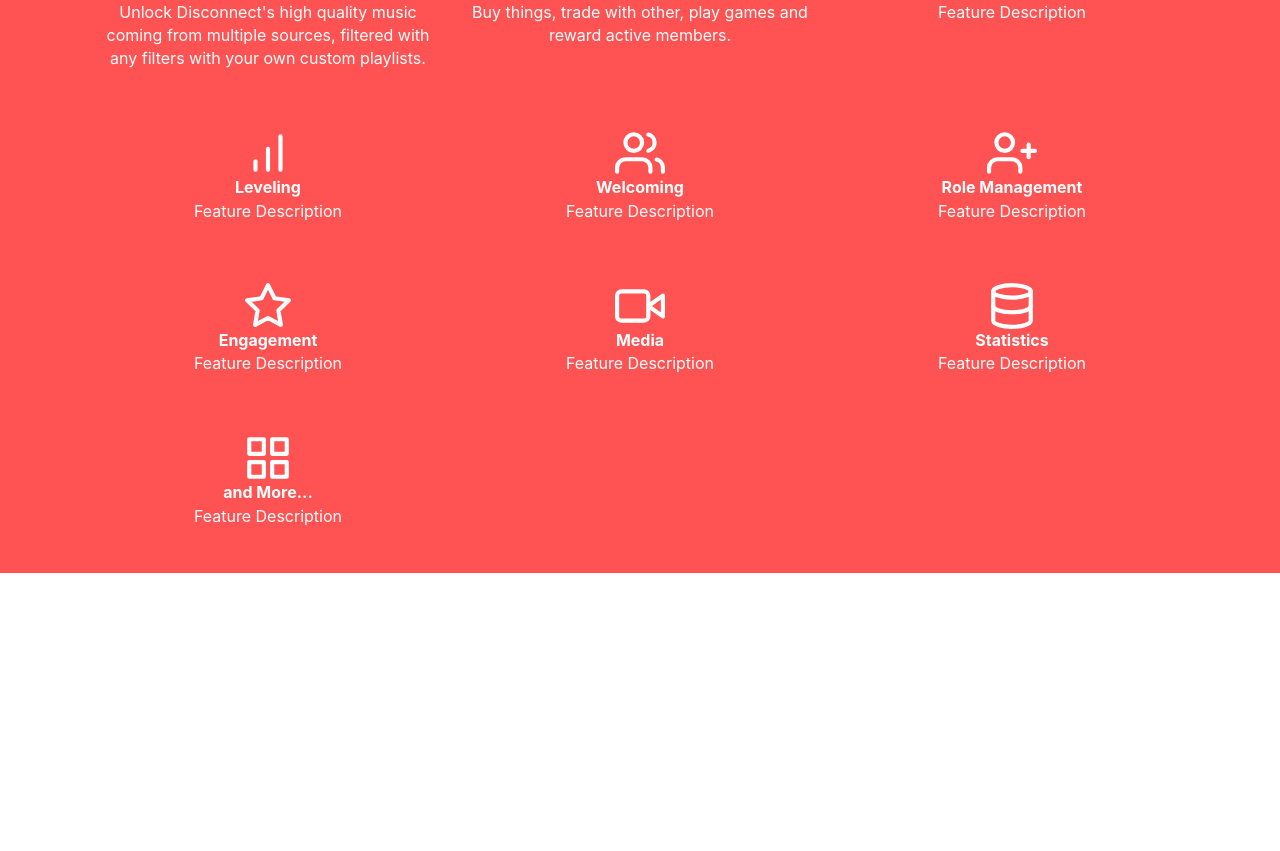
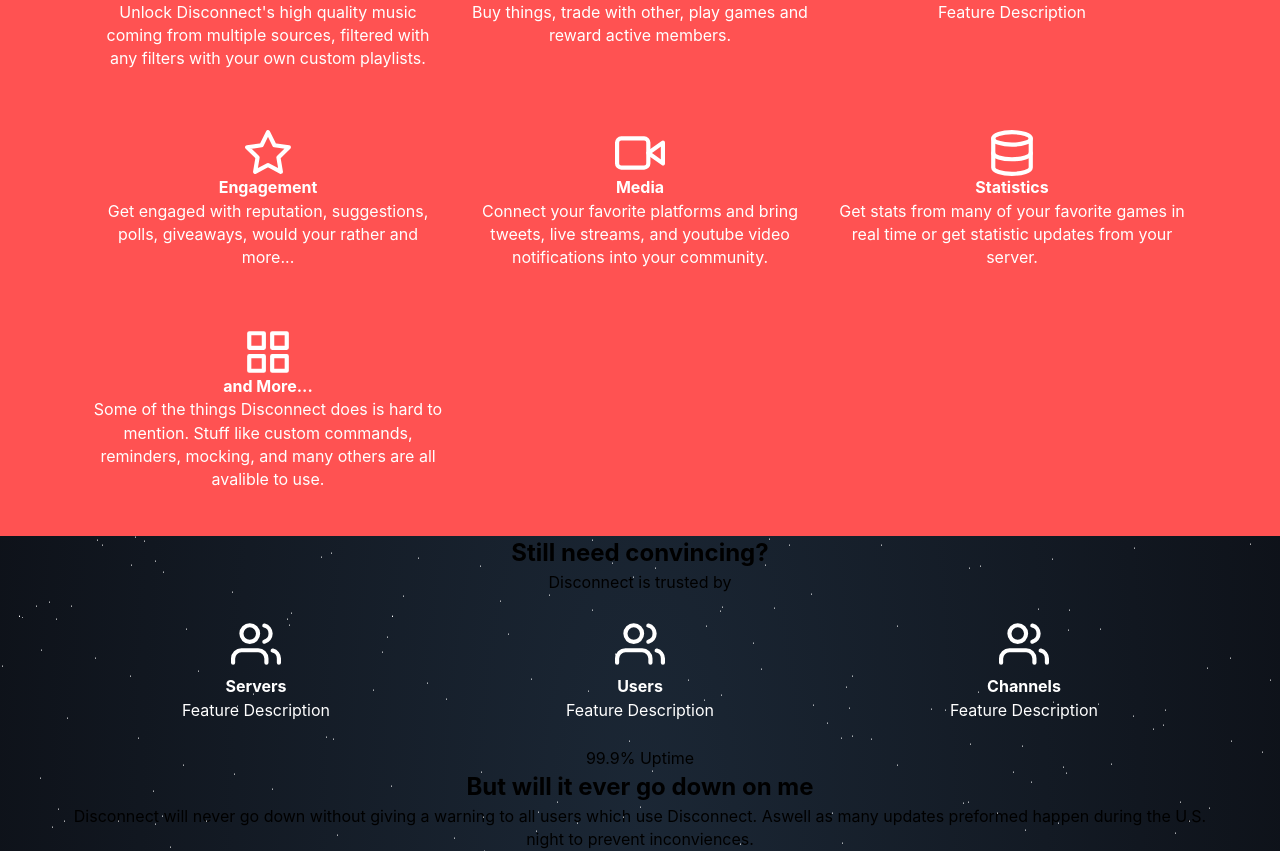
Before and after one commit to DisconnectDiscordBot/Website-V2, a Next.js app: page / in a window 1280 px wide. Shown: the part 1048-1899 px from the top of the page. Before the commit the page ends 1621 px from the top, so only its background shows below. Built offline with nearby package versions, Linux system fonts and the light colour scheme.

Commit message:
More Information

```diff
--- a/pages/index.js
+++ b/pages/index.js
@@ -51,7 +51,7 @@ export default function Home() {
 									<img
 										className={styles.feather}
 										src='/assets/icons/music.svg'
-										alt='Invite Icon'
+										alt='Music Icon'
 									/>
 									<p className={styles.title}>Music</p>
 									<p className={styles.description}>
@@ -65,7 +65,7 @@ export default function Home() {
 									<img
 										className={styles.feather}
 										src='/assets/icons/dollar-sign.svg'
-										alt='Invite Icon'
+										alt='Economy Icon'
 									/>
 									<p className={styles.title}>Economy</p>
 									<p className={styles.description}>
@@ -73,24 +73,114 @@ export default function Home() {
 										and reward active members.
 									</p>
 								</div>
-								<div className={styles.feature}>
+								{/* <div className={styles.feature}>
 									<img
 										className={styles.feather}
 										src='/assets/icons/globe.svg'
-										alt='Invite Icon'
+										alt='Multilingual Icon'
 									/>
 									<p className={styles.title}>Multilingual</p>
 									<p className={styles.description}>
 										Feature Description
 									</p>
+								</div> */}
+								{/* <div className={styles.feature}>
+									<img
+										className={styles.feather}
+										src='/assets/icons/bar-chart.svg'
+										alt='Leveling Icon'
+									/>
+									<p className={styles.title}>Leveling</p>
+									<p className={styles.description}>
+										Feature Description
+									</p>
+								</div> */}
+								<div className={styles.feature}>
+									<img
+										className={styles.feather}
+										src='/assets/icons/users.svg'
+										alt='Welcoming Icon'
+									/>
+									<p className={styles.title}>Welcoming</p>
+									<p className={styles.description}>
+										Feature Description
+									</p>
+								</div>
+								{/* <div className={styles.feature}>
+									<img
+										className={styles.feather}
+										src='/assets/icons/user-plus.svg'
+										alt='Role Management Icon'
+									/>
+									<p className={styles.title}>
+										Role Management
+									</p>
+									<p className={styles.description}>
+										Feature Description
+									</p>
+								</div> */}
+								<div className={styles.feature}>
+									<img
+										className={styles.feather}
+										src='/assets/icons/star.svg'
+										alt='Engagement Icon'
+									/>
+									<p className={styles.title}>Engagement</p>
+									<p className={styles.description}>
+										Get engaged with reputation, suggestions, polls, giveaways, would your rather and more...
+									</p>
 								</div>
 								<div className={styles.feature}>
 									<img
 										className={styles.feather}
-										src='/assets/icons/bar-chart.svg'
-										alt='Invite Icon'
+										src='/assets/icons/video.svg'
+										alt='Media Icon'
 									/>
-									<p className={styles.title}>Leveling</p>
+									<p className={styles.title}>Media</p>
+									<p className={styles.description}>
+										Connect your favorite platforms and bring tweets, live streams, and youtube video notifications into your community.
+									</p>
+								</div>
+								<div className={styles.feature}>
+									<img
+										className={styles.feather}
+										src='/assets/icons/database.svg'
+										alt='Statistics Icon'
+									/>
+									<p className={styles.title}>Statistics</p>
+									<p className={styles.description}>
+										Get stats from many of your favorite games in real time or get statistic updates from your server.
+									</p>
+								</div>
+								<div className={styles.feature}>
+									<img
+										className={styles.feather}
+										src='/assets/icons/grid.svg'
+										alt='More Icon'
+									/>
+									<p className={styles.title}>and More...</p>
+									<p className={styles.description}>
+										Some of the things Disconnect does is hard to mention. Stuff like custom commands, reminders, mocking, and many others are all avalible to use.
+									</p>
+								</div>
+							</div>
+						</div>
+					</div>
+				</div>
+				<div className={styles.other}>
+					<div className={styles.container}>
+						<div className={styles.inner}>
+							<h2>Still need convincing?</h2>
+							<p>Disconnect is trusted by</p>
+
+							<div className={styles.grid}>
+								<div className={styles.feature}>
+									<img
+										className={styles.feather}
+										src='/assets/icons/users.svg'
+										alt='Servers Icon'
+									/>
+									<p className={styles.title}>Servers</p>
 									<p className={styles.description}>
 										Feature Description
 									</p>
@@ -99,9 +189,9 @@ export default function Home() {
 									<img
 										className={styles.feather}
 										src='/assets/icons/users.svg'
-										alt='Invite Icon'
+										alt='Welcoming Icon'
 									/>
-									<p className={styles.title}>Welcoming</p>
+									<p className={styles.title}>Users</p>
 									<p className={styles.description}>
 										Feature Description
 									</p>
@@ -109,60 +199,21 @@ export default function Home() {
 								<div className={styles.feature}>
 									<img
 										className={styles.feather}
-										src='/assets/icons/user-plus.svg'
-										alt='Invite Icon'
+										src='/assets/icons/users.svg'
+										alt='Welcoming Icon'
 									/>
-									<p className={styles.title}>
-										Role Management
-									</p>
+									<p className={styles.title}>Channels</p>
 									<p className={styles.description}>
 										Feature Description
 									</p>
 								</div>
-								<div className={styles.feature}>
-									<img
-										className={styles.feather}
-										src='/assets/icons/star.svg'
-										alt='Invite Icon'
-									/>
-									<p className={styles.title}>Engagement</p>
-									<p className={styles.description}>
-										Feature Description
-									</p>
-								</div>
-								<div className={styles.feature}>
-									<img
-										className={styles.feather}
-										src='/assets/icons/video.svg'
-										alt='Invite Icon'
-									/>
-									<p className={styles.title}>Media</p>
-									<p className={styles.description}>
-										Feature Description
-									</p>
-								</div>
-								<div className={styles.feature}>
-									<img
-										className={styles.feather}
-										src='/assets/icons/database.svg'
-										alt='Invite Icon'
-									/>
-									<p className={styles.title}>Statistics</p>
-									<p className={styles.description}>
-										Feature Description
-									</p>
-								</div>
-								<div className={styles.feature}>
-									<img
-										className={styles.feather}
-										src='/assets/icons/grid.svg'
-										alt='Invite Icon'
-									/>
-									<p className={styles.title}>and More...</p>
-									<p className={styles.description}>
-										Feature Description
-									</p>
-								</div>
+							</div>
+
+							<div className={styles.stat}>
+ 								{/* Insert stat icon */}
+								<p className={styles.num}>99.9% Uptime</p>
+								<h2>But will it ever go down on me</h2>
+								<p>Disconnect will never go down without giving a warning to all users which use Disconnect. Aswell as many updates preformed happen during the U.S. night to prevent inconviences.</p>
 							</div>
 						</div>
 					</div>
```
